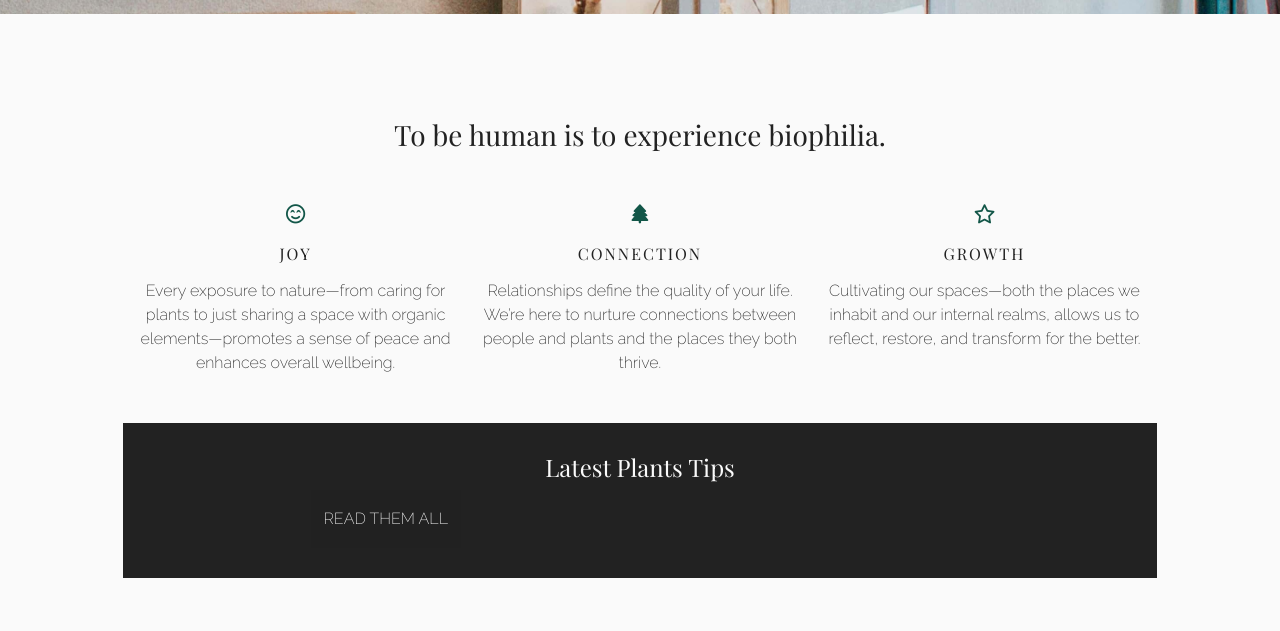
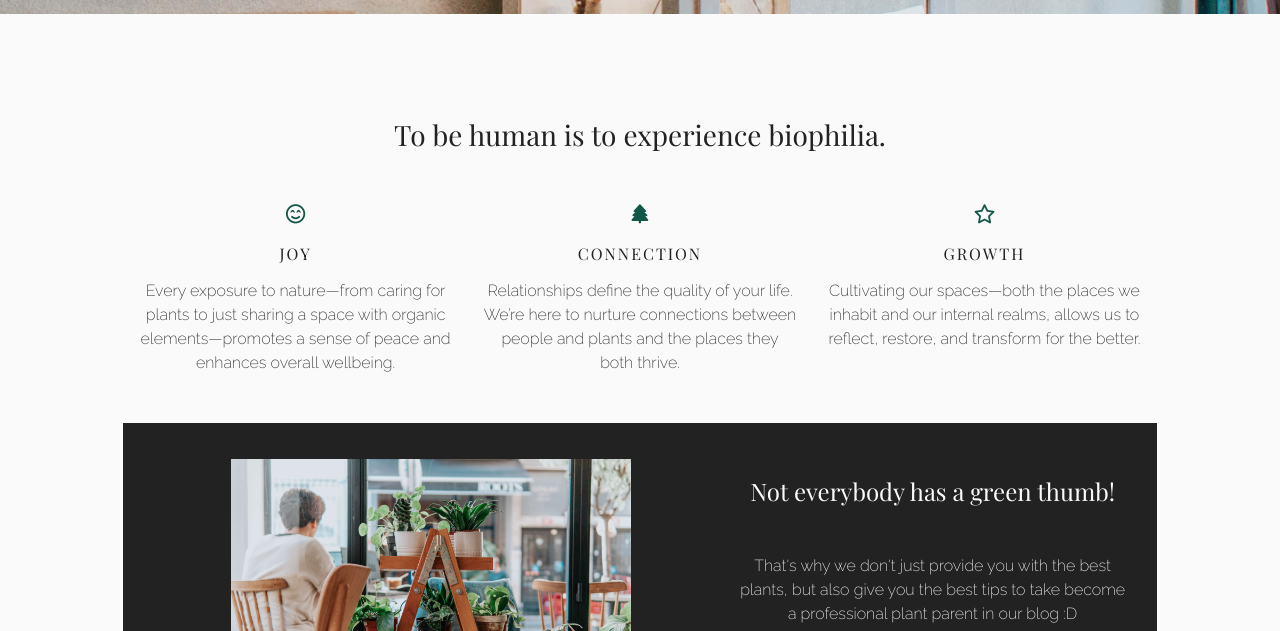
Before and after one commit to fernandagil/ms4-plants-shop, a Django app: page / in a window 1280 px wide. Shown: the part 846-1477 px from the top of the page. Run offline with Django 3.2, Linux system fonts and the light colour scheme; parts of the project's set-up code (start-up, migrations or seed data) failed here and were passed over; some libraries are stand-ins or nearby versions.

Commit message:
Add go to blog section in home page

```diff
--- a/home/templates/home/index.html
+++ b/home/templates/home/index.html
@@ -31,17 +31,17 @@
                     <div class="col-12 text-center">
                         <h3 class="logo-font my-5">To be human is to experience biophilia.</h3>
                     </div>
-                    <div class="col-12 col-md-4 mb-3 px-1">
+                    <div class="col-12 col-md-4 mb-3 px-3">
                         <div class="home-icon text-green"><i class="far fa-smile-beam"></i></div>
                         <h6 class="care-header my-3 logo-font">Joy</h6>
                         <p>Every exposure to nature—from caring for plants to just sharing a space with organic elements—promotes a sense of peace and enhances overall wellbeing.</p>
                     </div>
-                    <div class="col-12 col-md-4 mb-3 px-1">
+                    <div class="col-12 col-md-4 mb-3 px-3">
                         <div class="home-icon text-green"><i class="fas fa-tree"></i></div>
                         <h6 class="care-header my-3 logo-font">Connection</h6>
                         <p>Relationships define the quality of your life. We’re here to nurture connections between people and plants and the places they both thrive.</p>
                     </div>
-                    <div class="col-12 col-md-4 mb-3 px-1">
+                    <div class="col-12 col-md-4 mb-3 px-3">
                         <div class="home-icon text-green"><i class="far fa-star"></i></div>
                         <h6 class="care-header my-3 logo-font">Growth</h6>
                         <p>Cultivating our spaces—both the places we inhabit and our internal realms, allows us to reflect, restore, and transform for the better.</p>
@@ -49,14 +49,17 @@
                 </div>
                 <!-- blog -->
                 <div class="row home-blog-div text-center my-3">
-                    <div class="col-12 col-md-8 offset-md-2 latest-blog-div">
-                        <div class="row">
-                            <h4 class="col-12 logo-font">Latest Plants Tips</h4>
-                            <div class="col-12 col-md-6">
+                    <div class="col-12 latest-blog-div">
+                        <div class="row text-center">
+                            <div class="col-12 col-lg-7 align-self-center">
+                                <img src="media/plants-shop.jpg" class="blog-home-image" alt="blog_image">
                             </div>
-                            <div class="col-12 col-md-6"></div>
-                            <div class="col-12"></div>
-                                <a href="{% url 'products' %}" class="btn btn-grey text-uppercase py-3">Read them all</a>
+                            <div class="col-12 col-lg-5 align-self-center">
+                                <h4 class="logo-font my-4">Not everybody has a green thumb!</h4>
+                                <p class="my-5">
+                                    That's why we don't just provide you with the best plants, but also give you the best tips to take become a professional plant parent in our blog :D
+                                </p>
+                                <div class="text-center"><a href="{% url 'blog' %}" class="btn btn-green text-uppercase py-3">Go to the blog!</a></div>
                             </div>
                         </div>
                     </div>
--- a/static/css/base.css
+++ b/static/css/base.css
@@ -454,7 +454,9 @@ body {
     padding: 30px;
 }
 
-
+.blog-home-image {
+    max-width: 600px;
+}
 
 
 /* ------------------------------------------------------------ PRODUCTS PAGE */
@@ -832,7 +834,9 @@ a.category-link:focus {
     .jumbotron-div h1 {
         font-size: 2.5rem;
     }
-
+    .blog-home-image {
+        max-width: 240px;
+    }
 }
 
 /* Small devices (portrait tablets and large phones, 600px and up) */
@@ -849,6 +853,9 @@ a.category-link:focus {
     }
     .main-container {
         padding-top: 70px;
+    }
+    .blog-home-image {
+        max-width: 300px;
     }
 }
 
@@ -869,6 +876,9 @@ a.category-link:focus {
     }
     .header-container {
         padding-top: 60px;
+    }
+    .blog-home-image {
+        max-width: 400px;
     }
 }
 
```
Also changed, not shown: media/plants-shop.jpg (added).
